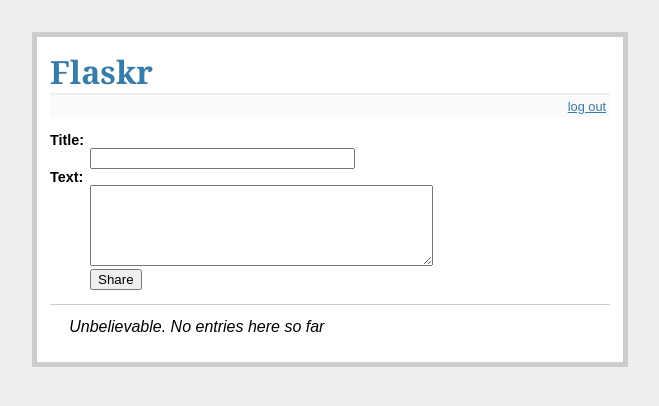
After one commit to dreameng28/my_website, a Flask app: template templates/show_entries.html in a window 1280 px wide. The commit adds this page. Shown: the top 406 px of the page, without its empty margins (310-969 px from the left). Run offline with Flask 2, Linux system fonts and the light colour scheme; the template is opened without the code that fills it, so the values that code supplies are empty; the visitor is signed in with stand-in values (Sample User, id 1).

Commit message:
界面大改了

```diff
--- a/app.py
+++ b/app.py
@@ -1,6 +1,6 @@
 # coding: utf-8
 from flask import Flask
-from flask import render_template, request
+from flask import render_template, request, session, abort, flash, redirect, url_for, g
 import leancloud
 from leancloud import Object
 import os
@@ -15,24 +15,37 @@
     pass
 
 @app.route('/')
-def index():
-    ip = request.remote_addr
-    agent = str(request.user_agent)
-    click_info = ClickInfo()
-    click_info.set('click_ip', ip)
-    click_info.set('click_agent', agent)
-    if 'Android' in agent:
-        system = 'Android'
-    elif 'Macintosh' in agent:
-        system = 'Mac'
-    elif 'iPhone' in agent:
-        system = 'iPhone'
-    elif 'windows' or 'Windows' in agent:
-        system = 'Windows'
-    else:
-        system = 'other'
-    click_info.set('system', system)
-    click_info.save()
-    query = leancloud.Query(ClickInfo)
-    count = query.count()
-    return render_template('index.html', count=count, info=system)
+def show_entries():
+    cur = g.db.execute('select title, text from entries order by id desc')
+    entries = [dict(title=row[0], text=row[1]) for row in cur.fetchall()]
+    return render_template('show_entries.html', entries=entries)
+
+@app.route('/add', methods=['POST'])
+def add_entry():
+    if not session.get('logged_in'):
+        abort(401)
+    g.db.execute('insert into entries (title, text) values (?, ?)',
+                 [request.form['title'], request.form['text']])
+    g.db.commit()
+    flash('New entry was successfully posted')
+    return redirect(url_for('show_entries'))
+
+@app.route('/login', methods=['GET', 'POST'])
+def login():
+    error = None
+    if request.method == 'POST':
+        if request.form['username'] != app.config['USERNAME']:
+            error = 'Invalid username'
+        elif request.form['password'] != app.config['PASSWORD']:
+            error = 'Invalid password'
+        else:
+            session['logged_in'] = True
+            flash('You were logged in')
+            return redirect(url_for('show_entries'))
+    return render_template('login.html', error=error)
+
+@app.route('/logout')
+def logout():
+    session.pop('logged_in', None)
+    flash('You were logged out')
+    return redirect(url_for('show_entries'))
--- a/static/style.css
+++ b/static/style.css
@@ -1,4 +1,18 @@
-#container {
-    margin: 0 auto;
-    width: 960px;
-}
+body            { font-family: sans-serif; background: #eee; }
+a, h1, h2       { color: #377ba8; }
+h1, h2          { font-family: 'Georgia', serif; margin: 0; }
+h1              { border-bottom: 2px solid #eee; }
+h2              { font-size: 1.2em; }
+
+.page           { margin: 2em auto; width: 35em; border: 5px solid #ccc;
+                  padding: 0.8em; background: white; }
+.entries        { list-style: none; margin: 0; padding: 0; }
+.entries li     { margin: 0.8em 1.2em; }
+.entries li h2  { margin-left: -1em; }
+.add-entry      { font-size: 0.9em; border-bottom: 1px solid #ccc; }
+.add-entry dl   { font-weight: bold; }
+.metanav        { text-align: right; font-size: 0.8em; padding: 0.3em;
+                  margin-bottom: 1em; background: #fafafa; }
+.flash          { background: #cee5F5; padding: 0.5em;
+                  border: 1px solid #aacbe2; }
+.error          { background: #f0d6d6; padding: 0.5em; }
--- /dev/null
+++ b/templates/layout.html
@@ -0,0 +1,17 @@
+<!doctype html>
+<title>Flaskr</title>
+<link rel=stylesheet type=text/css href="{{ url_for('static', filename='style.css') }}">
+<div class=page>
+  <h1>Flaskr</h1>
+  <div class=metanav>
+  {% if not session.logged_in %}
+    <a href="{{ url_for('login') }}">log in</a>
+  {% else %}
+    <a href="{{ url_for('logout') }}">log out</a>
+  {% endif %}
+  </div>
+  {% for message in get_flashed_messages() %}
+    <div class=flash>{{ message }}</div>
+  {% endfor %}
+  {% block body %}{% endblock %}
+</div>
--- /dev/null
+++ b/templates/show_entries.html
@@ -0,0 +1,21 @@
+{% extends "layout.html" %}
+{% block body %}
+  {% if session.logged_in %}
+    <form action="{{ url_for('add_entry') }}" method=post class=add-entry>
+      <dl>
+        <dt>Title:
+        <dd><input type=text size=30 name=title>
+        <dt>Text:
+        <dd><textarea name=text rows=5 cols=40></textarea>
+        <dd><input type=submit value=Share>
+      </dl>
+    </form>
+  {% endif %}
+  <ul class=entries>
+  {% for entry in entries %}
+    <li><h2>{{ entry.title }}</h2>{{ entry.text|safe }}
+  {% else %}
+    <li><em>Unbelievable.  No entries here so far</em>
+  {% endfor %}
+  </ul>
+{% endblock %}
```
Also changed, not shown: templates/login.html (added, +14 -0 lines).
